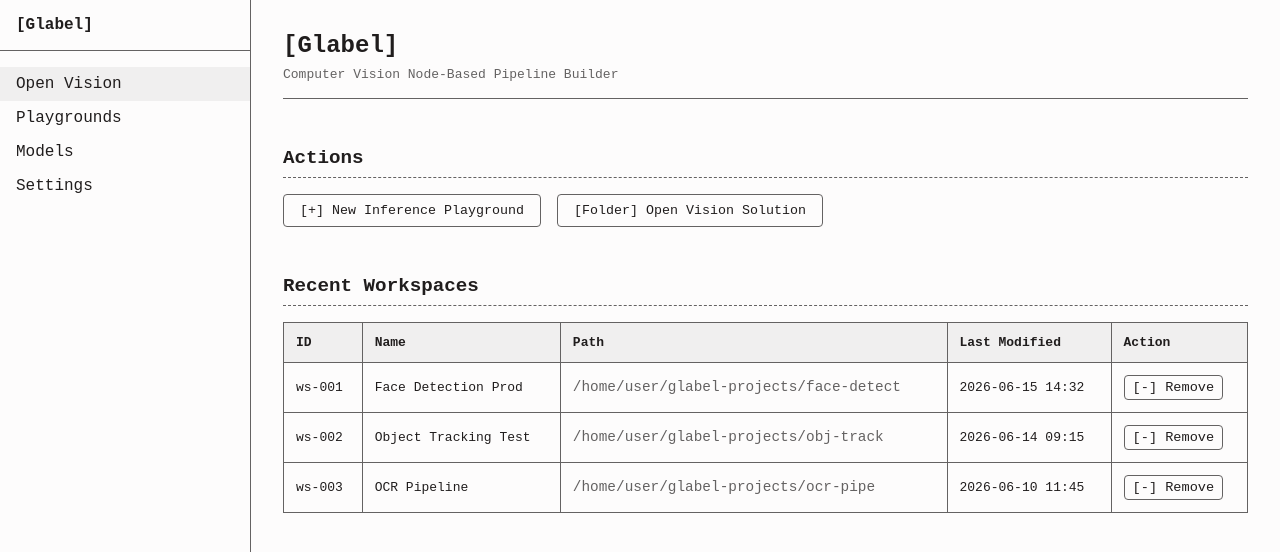
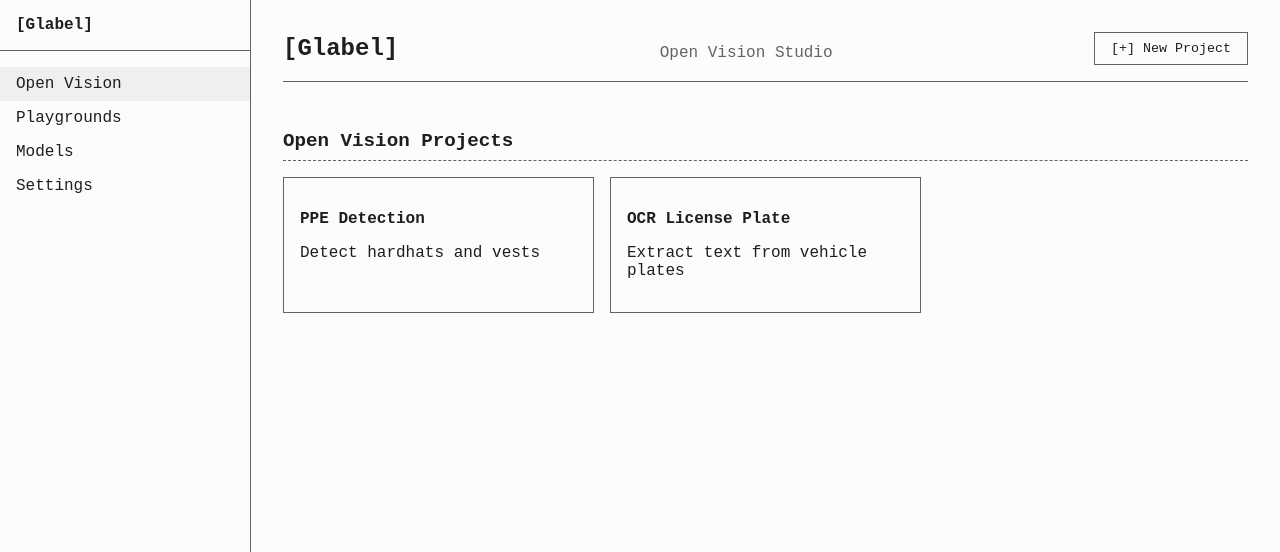
Before and after one commit to LyKhan77/Glabel, a Vue app in the folder frontend/: page / in a window 1280 px wide. Shown: the top 552 px of the page. Built offline with nearby package versions, Linux system fonts and the light colour scheme.

Commit message:
feat: implement open vision dashboard and creation modal

```diff
--- a/frontend/src/main.js
+++ b/frontend/src/main.js
@@ -7,7 +7,8 @@ import VisionJourney from './views/VisionJourney.vue'
 
 const routes = [
   { path: '/', component: Dashboard },
-  { path: '/playgrounds', component: Workspace }
+  { path: '/playgrounds', component: Workspace },
+  { path: '/project/:id', component: () => import('./views/ProjectView.vue') }
 ]
 
 const router = createRouter({
--- a/frontend/src/views/Dashboard.vue
+++ b/frontend/src/views/Dashboard.vue
@@ -2,48 +2,50 @@
   <div class="dashboard-container">
     <header class="header">
       <h1>[Glabel]</h1>
-      <p>Computer Vision Node-Based Pipeline Builder</p>
+      <p>Open Vision Studio</p>
+      <button class="btn action-btn" @click="showModal = true">
+        <span class="icon">[+]</span> New Project
+      </button>
     </header>
 
     <main class="main-content">
-      <section class="actions-section">
-        <h2>Actions</h2>
-        <div class="actions">
-          <button class="btn action-btn" @click="newPlayground">
-            <span class="icon">[+]</span> New Inference Playground
-          </button>
-          <button class="btn action-btn" @click="openVisionSolution">
-            <span class="icon">[Folder]</span> Open Vision Solution
-          </button>
+      <section class="projects-section">
+        <h2>Open Vision Projects</h2>
+        <div class="projects-grid">
+          <div class="project-card" v-for="project in openVisionProjects" :key="project.id" @click="openProject(project.id)">
+            <h3>{{ project.name }}</h3>
+            <p class="path">{{ project.description }}</p>
+          </div>
         </div>
       </section>
+    </main>
 
-      <section class="recent-workspaces-section">
-        <h2>Recent Workspaces</h2>
-        <table class="workspace-table">
-          <thead>
-            <tr>
-              <th>ID</th>
-              <th>Name</th>
-              <th>Path</th>
-              <th>Last Modified</th>
-              <th>Action</th>
-            </tr>
-          </thead>
-          <tbody>
-            <tr v-for="ws in recentWorkspaces" :key="ws.id">
-              <td>{{ ws.id }}</td>
-              <td>{{ ws.name }}</td>
-              <td class="path">{{ ws.path }}</td>
-              <td>{{ ws.lastModified }}</td>
-              <td>
-                <button class="btn sm-btn" @click="removeWorkspace(ws.id)">[-] Remove</button>
-              </td>
-            </tr>
-          </tbody>
-        </table>
-      </section>
-    </main>
+    <!-- Modal Overlay -->
+    <div v-if="showModal" class="modal-overlay">
+      <div class="modal-content">
+        <div class="modal-header">
+          <h2>Create New Project</h2>
+          <button class="btn sm-btn" @click="showModal = false">[x] Close</button>
+        </div>
+        <div class="modal-split">
+          <!-- Left Column -->
+          <div class="modal-col">
+            <h3>AI Assistant</h3>
+            <textarea v-model="aiPrompt" placeholder="Describe your vision pipeline..."></textarea>
+            <button class="btn" @click="submitNewProject">Generate Pipeline</button>
+          </div>
+          <!-- Right Column -->
+          <div class="modal-col">
+            <h3>Manual Tasks</h3>
+            <div class="task-grid">
+              <button class="btn" @click="submitNewProject">Object Detection</button>
+              <button class="btn" @click="submitNewProject">Segmentation</button>
+              <button class="btn" @click="submitNewProject">OCR</button>
+            </div>
+          </div>
+        </div>
+      </div>
+    </div>
   </div>
 </template>
 
@@ -53,22 +55,21 @@ import { useRouter } from 'vue-router'
 
 const router = useRouter()
 
-const newPlayground = () => {
-  router.push('/workspace')
+const showModal = ref(false)
+const aiPrompt = ref('')
+
+const openVisionProjects = ref([
+  { id: 'proj-001', name: 'PPE Detection', description: 'Detect hardhats and vests' },
+  { id: 'proj-002', name: 'OCR License Plate', description: 'Extract text from vehicle plates' }
+])
+
+const openProject = (id) => {
+  router.push(`/project/${id}`)
 }
 
-const openVisionSolution = () => {
-  router.push('/journey')
-}
-
-const recentWorkspaces = ref([
-  { id: 'ws-001', name: 'Face Detection Prod', path: '/home/user/glabel-projects/face-detect', lastModified: '2026-06-15 14:32' },
-  { id: 'ws-002', name: 'Object Tracking Test', path: '/home/user/glabel-projects/obj-track', lastModified: '2026-06-14 09:15' },
-  { id: 'ws-003', name: 'OCR Pipeline', path: '/home/user/glabel-projects/ocr-pipe', lastModified: '2026-06-10 11:45' }
-])
-
-const removeWorkspace = (id) => {
-  recentWorkspaces.value = recentWorkspaces.value.filter(ws => ws.id !== id)
+const submitNewProject = () => {
+  showModal.value = false
+  router.push('/project/new')
 }
 </script>
 
@@ -77,9 +78,15 @@ const removeWorkspace = (id) => {
   padding: 2rem;
   max-width: 1200px;
   margin: 0 auto;
+  font-family: 'Berkeley Mono', monospace;
+  color: #201d1d;
+  background-color: #fdfcfc;
 }
 
 .header {
+  display: flex;
+  justify-content: space-between;
+  align-items: center;
   margin-bottom: 2rem;
   border-bottom: 1px solid #646262;
   padding-bottom: 1rem;
@@ -95,7 +102,7 @@ const removeWorkspace = (id) => {
   color: #646262;
 }
 
-section {
+.projects-section {
   margin-bottom: 3rem;
 }
 
@@ -106,21 +113,39 @@ h2 {
   padding-bottom: 0.5rem;
 }
 
-.actions {
-  display: flex;
+h3 {
+  font-size: 1rem;
+  margin-bottom: 0.5rem;
+}
+
+.projects-grid {
+  display: grid;
+  grid-template-columns: repeat(auto-fill, minmax(250px, 1fr));
   gap: 1rem;
+}
+
+.project-card {
+  border: 1px solid #646262;
+  padding: 1rem;
+  cursor: pointer;
+  background-color: transparent;
+}
+
+.project-card:hover {
+  background-color: rgba(32, 29, 29, 0.05);
 }
 
 .btn {
   background: transparent;
   color: #201d1d;
   border: 1px solid #646262;
-  border-radius: 4px;
+  border-radius: 0;
   padding: 0.5rem 1rem;
   font-family: 'Berkeley Mono', monospace;
   cursor: pointer;
   display: inline-flex;
   align-items: center;
+  justify-content: center;
   gap: 0.5rem;
 }
 
@@ -134,25 +159,72 @@ h2 {
   font-size: 0.85rem;
 }
 
-.workspace-table {
+.modal-overlay {
+  position: fixed;
+  top: 0;
+  left: 0;
   width: 100%;
-  border-collapse: collapse;
-  border: 1px solid #646262;
+  height: 100%;
+  background: rgba(32, 29, 29, 0.5);
+  display: flex;
+  align-items: center;
+  justify-content: center;
+  z-index: 1000;
 }
 
-.workspace-table th,
-.workspace-table td {
+.modal-content {
+  background: #fdfcfc;
   border: 1px solid #646262;
-  padding: 0.75rem;
-  text-align: left;
+  width: 800px;
+  max-width: 90vw;
+  padding: 1.5rem;
 }
 
-.workspace-table th {
-  background: rgba(15,0,0,0.05);
+.modal-header {
+  display: flex;
+  justify-content: space-between;
+  align-items: center;
+  margin-bottom: 1.5rem;
+  border-bottom: 1px solid #646262;
+  padding-bottom: 0.5rem;
 }
 
-.path {
-  color: #646262;
-  font-size: 0.9rem;
+.modal-header h2 {
+  margin: 0;
+  border: none;
+  padding: 0;
+}
+
+.modal-split {
+  display: flex;
+  gap: 2rem;
+}
+
+.modal-col {
+  flex: 1;
+  display: flex;
+  flex-direction: column;
+  gap: 1rem;
+}
+
+textarea {
+  flex: 1;
+  min-height: 150px;
+  background: transparent;
+  border: 1px solid #646262;
+  color: #201d1d;
+  font-family: 'Berkeley Mono', monospace;
+  padding: 0.5rem;
+  resize: vertical;
+}
+
+textarea:focus {
+  outline: 1px solid #201d1d;
+}
+
+.task-grid {
+  display: grid;
+  grid-template-columns: 1fr;
+  gap: 0.5rem;
 }
 </style>
--- /dev/null
+++ b/frontend/src/views/ProjectView.vue
@@ -0,0 +1 @@
+<template><div>Project View</div></template>
```
